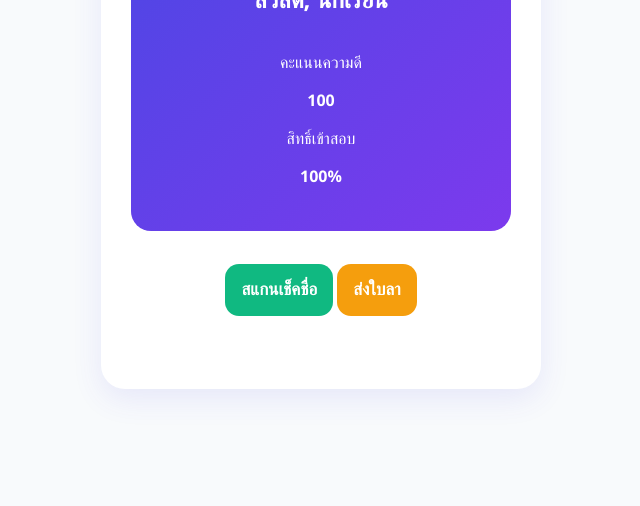
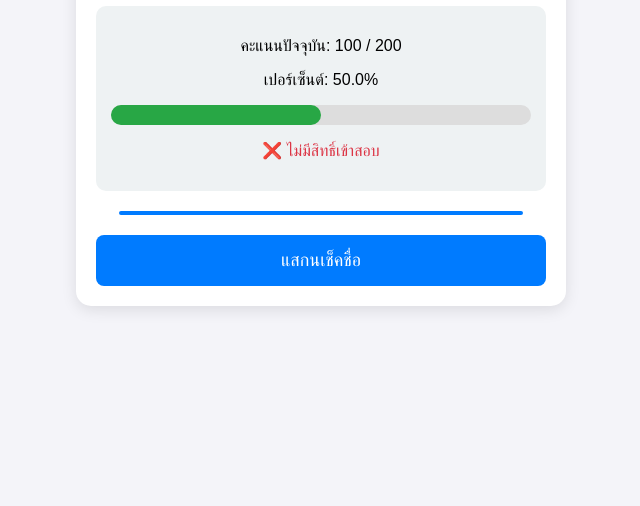
Before and after one commit to thanawhitorachon-lab/checkin-app, a plain HTML site: page index.html in a window 1280 px wide. Shown: the part 294-800 px from the top of the page, without its empty margins (319-959 px from the left). Drawn offline with Linux system fonts and the light colour scheme.

Commit message:
Add files via upload

```diff
--- a/index.html
+++ b/index.html
@@ -2,38 +2,28 @@
 <html lang="th">
 <head>
     <meta charset="UTF-8">
-    <meta name="viewport"content="width=devic-width,initil-scale=1.0">
-    <title>ระบเช็คชื่ออัจฉริยะ</title>
-    <link rel="stylesheet"href="style.css">
+    <meta name="viewport" content="width=device-width, initial-scale=1.0">
+    <title>ระบบเช็คชื่อ QR Code - พัทลุง</title>
+    <link rel="stylesheet" href="style.css">
 </head>
 <body>
-    <div class="app-container">
-        <h1> ระบบเช็คชื่อ & คะแนน</h1>
-        <div class="status-card">
-            <h2>สวัสดี, <span id="student-name">นักเรียน</span></h2>
-            <div class="stats-grid">
-                <div class="stat-item">
-                    <p>คะแนนความดี</p>
-                    <strong id="points">100</strong>
-                </div>
-                <div class="stat-item">
-                    <p>สิทธิ์เข้าสอบ</p>
-                    <strong id="attendance-percent">100%</strong>
-                </div>
-            </div>
-        </div>
+    <div class="container">
+        <h1>ระบบเช็คชื่อ QR Code</h1>
 
+        <div class="score-board">
+            <p>คะแนนปัจจุบัน: <span id="scoretext">100</span> / 200</p>
+            <p>เปอร์เซ็นต์: <span id="percentext">50.0%</span></p>
             <div class="progress-container">
                 <div id="progress-bar" class="progress-bar"></div>
             </div>
-        <div class="button-group">
-            <div id="reader" style="width: 100%; max-width: 400px; margin: auto;"></div>
-            <button onclick="handleCheckIn()" class="btn-checkin">สแกนเช็คชื่อ</button>
-            <button onclick="handleLeave()" class="btn-leave">ส่งใบลา</button>
+            <p id="status-text" class="status"></p>
         </div>
 
-        <div id="message" class="message-box"></div>
+        <div id="reader" style="width: 100%; max-width: 400px; margin: 20px auto;"></div>
+
+        <button onclick="startScanner()" class="btn-checkin">แสกนเช็คชื่อ</button>
     </div>
+
     <script src="https://unpkg.com/html5-qrcode"></script>
     <script src="script.js"></script>
 </body>
--- a/script.js
+++ b/script.js
@@ -1,59 +1,66 @@
-let points = 100;
-let presentCount = 0;
-let totalDays = 0;
+let score = 100;
+let totalScore = 200;
 
 function updateUI() {
-    document.getElementById('points').innerText = points;
+    // 1. อัปเดตตัวเลขคะแนน
+    document.getElementById("scoretext").innerText = score;
 
-    // คำนวณเปอร์เซ็นต์
-    let percen = totalDays === 0 ? 100 : (presentCount / totalDays) * 100;
-    document.getElementById('attendance-percent').innerText = percen.toFixed(1) + "%";
+    // 2. คำนวณและอัปเดตเปอร์เซ็นต์
+    let percen = (score / totalScore) * 100;
+    document.getElementById("percentext").innerText = percen.toFixed(1) + "%";
 
-    // ปรับความยาวแถบพลัง
-    document.getElementById('progress-bar').style.width = percen + "%";
+    // 3. อัปเดตแถบความคืบหน้า (Progress Bar)
+    document.getElementById("progress-bar").style.width = percen + "%";
+
+    // 4. เช็คสิทธิ์เข้าสอบ
+    let statusText = document.getElementById("status-text");
+    if (percen >= 80) {
+        statusText.innerText = "✅ มีสิทธิ์เข้าสอบ";
+        statusText.style.color = "#28a745";
+    } else {
+        statusText.innerText = "❌ ไม่มีสิทธิ์เข้าสอบ";
+        statusText.style.color = "#dc3545";
+    }
 }
 
 function handleCheckIn() {
-    totalDays++;
-    presentCount++;
-    points += 5;
-
-    document.getElementById('message').innerText = "✅ เช็คชื่อสำเร็จ! (+5 คะแนน)";
-    updateUI();
+    if (score < totalScore) {
+        score += 5;
+        if (score > totalScore) score = totalScore;
+        updateUI();
+    }
 }
 
-function handleLeave() {
-    totalDays++;
-
-    document.getElementById('message').innerText = "📝 บันทึกการลาเรียบร้อย!";
-    updateUI();
-}
-
-// ฟังก์ชันเริ่มสแกน QR Code
 function startScanner() {
     const html5QrCode = new Html5Qrcode("reader");
 
     html5QrCode.start(
-        { facingMode: "environment" }, // ใช้กล้องหลัง (ถ้ามี)
+        { facingMode: "environment" },
         {
-            fps: 10,    // สแกน 10 เฟรมต่อวินาที
-            qrbox: 250  // ขนาดกรอบสแกน
+            fps: 10,
+            qrbox: { width: 250, height: 250 }
         },
-        qrCodeMessage => {
-            // ถ้าสแกนเจอข้อความว่า "CHECKIN_SUCCESS" ให้เรียกฟังก์ชันเช็คชื่อ
-            if(qrCodeMessage === "CHECKIN_SUCCESS") {
+        (qrCodeMessage) => {
+            // ดักจับข้อความจาก QR Code
+            if (qrCodeMessage === "CHECKIN_SUCCESS") {
                 handleCheckIn();
-                html5QrCode.stop(); // สแกนเสร็จให้หยุดกล้อง
-                alert("สแกนสำเร็จ!");
+                alert("สแกนสำเร็จ! คะแนนเพิ่มขึ้นแล้วครับ");
+
+                // หยุดกล้องหลังสแกนเสร็จ
+                html5QrCode.stop().then(() => {
+                    console.log("Scanner stopped.");
+                }).catch(err => console.error(err));
+            } else {
+                alert("QR Code ไม่ถูกต้อง: " + qrCodeMessage);
             }
         },
-        errorMessage => {
-            // ไม่ต้องทำอะไรถ้ายังสแกนไม่เจอ
+        (errorMessage) => {
+            // ไม่ต้องทำอะไร ปล่อยให้มันหาต่อไป
         }
     ).catch(err => {
-        console.error("เปิดกล้องไม่ได้: ", err);
+        alert("เปิดกล้องไม่ได้: " + err);
     });
 }
 
-// เปลี่ยนปุ่มสแกนเดิมให้เป็นปุ่มเปิดกล้อง
-document.querySelector('.btn-checkin').onclick = startScanner;
+// เริ่มต้นหน้าจอ
+updateUI();
--- a/style.css
+++ b/style.css
@@ -1,80 +1,63 @@
-body{
-    font-family: 'Segoe UI',Tahoma, Geneva, Verdana, sans-serif ;
-    background-color: #f8fafc;
+body {
+    font-family: 'Arial', sans-serif;
+    background-color: #f4f4f9;
     display: flex;
     justify-content: center;
     align-items: center;
-    height: 100vh;
+    min-height: 100vh;
     margin: 0;
 }
-.app-container{
+
+.container {
     background: white;
-    padding: 30px;
-    border-radius: 24px;
-    box-shadow: 0 10px 30px rgba(79, 70, 229, 0.1);
+    padding: 20px;
+    border-radius: 15px;
+    box-shadow: 0 4px 15px rgba(0,0,0,0.1);
+    text-align: center;
     width: 90%;
-    max-width: 380px;
-    text-align: center;
+    max-width: 450px;
 }
 
-.status-card{
-    background: linear-gradient(135deg,#4f46e5,#7c3aed);
-    color: white;
-    padding: 24px;
-    border-radius: 20px;
-    margin-bottom: 25px;
+.score-board {
+    margin-bottom: 20px;
+    background: #eef2f3;
+    padding: 15px;
+    border-radius: 10px;
 }
 
-.stats-grid{
-    display: grid;
-    grid-template-columns: 1fr1fr;
-    margin: 20px;
+.progress-container {
+    background-color: #ddd;
+    border-radius: 10px;
+    margin: 10px 0;
+    height: 20px;
+    width: 100%;
 }
 
-.progeess-contaner{
-    background: #e2e8f0;
-    height: 12px;
+.progress-bar {
+    height: 100%;
+    background-color: #28a745;
+    width: 0%;
     border-radius: 10px;
-    margin: 25px 0;
+    transition: width 0.5s ease-in-out;
+}
+
+.btn-checkin {
+    background-color: #007bff;
+    color: white;
+    border: none;
+    padding: 15px 30px;
+    font-size: 18px;
+    border-radius: 8px;
+    cursor: pointer;
+    width: 100%;
+}
+
+.btn-checkin:hover {
+    background-color: #0056b3;
+}
+
+#reader {
+    border: 2px solid #007bff;
+    border-radius: 8px;
     overflow: hidden;
 }
-
-.progeess-bar{
-    background: #10b981;
-    width: 100;
-    height: 100%;
-    transition: width 0.6s cudic-bezier(0.175,0.885,0.32,1.275);
-}
-
-button{
-    width: 100;
-    padding: 16PX;
-    margin: 8px 0;
-    border: none;
-    border-radius: 14px;
-    font-size: 17px;
-    font-weight: 600;
-    cursor: pointer;
-    transition: all 0.2s;
-}
-
-.btn-checkin{
-    background: #10b981;
-    color: white;
-}
-
-.btn-leave{
-    background: #f59e0d;
-    color: white;
-}
-
-button:active{
-    transform: scale(0.96);
-}
-
-.message-box{
-    margin-top: 15px;
-    font-size: 14px;
-    color: #64748b;
-    min-height: 20px;
-}
```
Lines whose indentation alone changed are shown as unchanged.
